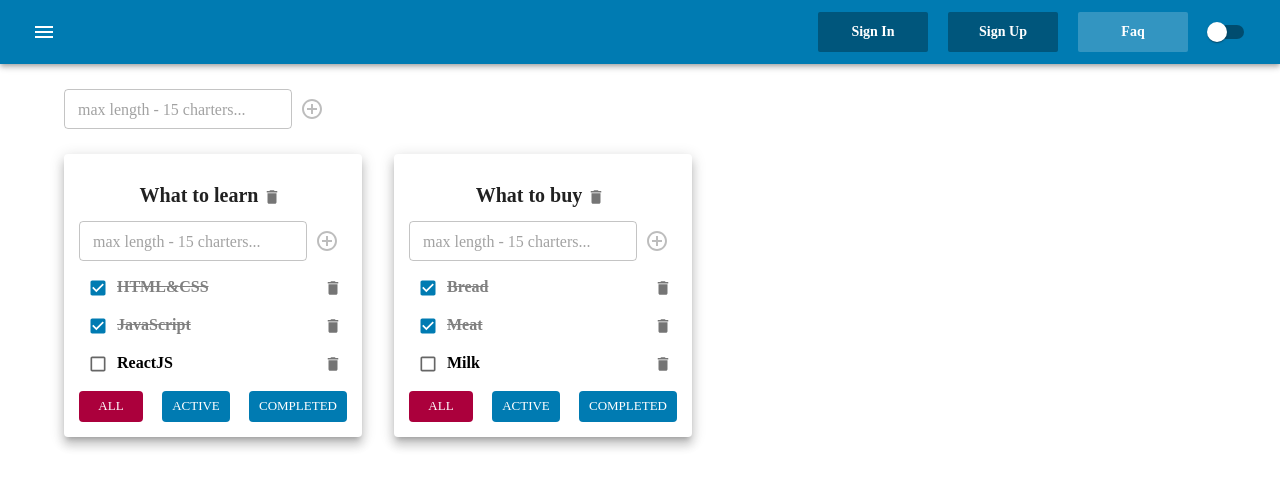
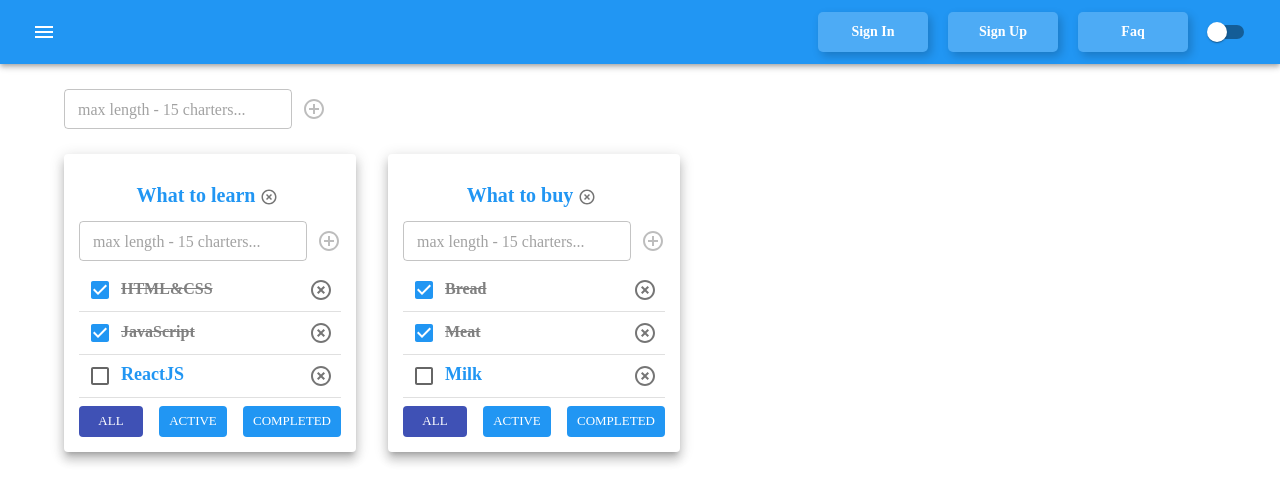
Before and after one commit to kdrenata/todolist, a React (Vite) app: page / in a window 1280 px wide. Shown: the top 502 px of the page. Built offline with nearby package versions, Linux system fonts and the light colour scheme.

Commit message:
todolist modified

```diff
--- a/src/App.tsx
+++ b/src/App.tsx
@@ -175,10 +175,10 @@ function App() {
     const theme = createTheme({
         palette: {
             primary: {
-                main: '#007bb2'
+                main: '#2196f3'
             },
             secondary: {
-                main: '#ab003c',
+                main: '#3f51b5',
             },
             mode: darkMode ? 'dark' : 'light',
         },
@@ -199,7 +199,7 @@ function App() {
                         <Box>
                             <NavButton>Sign in</NavButton>
                             <NavButton>Sign up</NavButton>
-                            <NavButton background={theme.palette.primary.light}>Faq</NavButton>
+                            <NavButton>Faq</NavButton>
                             <Switch onChange={() => setDarkMode(!darkMode)}/>
                         </Box>
                     </Toolbar>
--- a/src/TodolistItem.styles.ts
+++ b/src/TodolistItem.styles.ts
@@ -5,7 +5,8 @@ export const getListItemSx = (isDone: boolean): SxProps => ({
     justifyContent: 'space-between',
     fontWeight: 'bold',
     p: '0',
-    color: isDone ? 'grey' : 'black',
+    color: isDone ? 'gray' : '#2196f3',
+    fontSize: isDone ? '16px' : '18px',
     textDecorationLine: isDone ? 'line-through' : 'none'
 
 })
--- a/src/todolist/AddItemForm.tsx
+++ b/src/todolist/AddItemForm.tsx
@@ -1,7 +1,7 @@
 
-import {KeyboardEvent, useState} from "react";
+import {ChangeEvent, KeyboardEvent, useState} from "react";
 import {IconButton} from "@mui/material";
-import AddCircleOutlineIcon from '@mui/icons-material/AddCircleOutline';
+import AddCircleOutlineOutlinedIcon from '@mui/icons-material/AddCircleOutlineOutlined';
 import TextField from "@mui/material/TextField";
 
 type Props = {
@@ -28,6 +28,10 @@ export const AddItemForm = ({createItem, maxTitleLength}: Props) => {
             createItemHandler()
         }
     }
+    const changeItemTitleHandler = (e: ChangeEvent<HTMLInputElement>) => {
+        error && setError(false)
+        setItemTitle(e.currentTarget.value)
+    }
 
     return (
         <div>
@@ -36,20 +40,20 @@ export const AddItemForm = ({createItem, maxTitleLength}: Props) => {
                 size="small"
                 value={itemTitle}
                 placeholder={`max length - ${maxTitleLength} charters...`}
-                onChange={(e) => {
-                    error && setError(false)
-                    setItemTitle(e.currentTarget.value)
-                }}  //все что польз вводит, поручаем передавать в локальный state
+                onChange={changeItemTitleHandler}  //все что польз вводит, поручаем передавать в локальный state
                 onKeyDown={createTaskOnKeyDownHandler} //клавиша нажата, но не отпущена вверх
                 error={error}
-                helperText={error && 'Enter valid title'}
-                // className={error ? 'taskInputError' : ''}
-            />
+                helperText={error && 'Enter valid title'}/>
+                {/*// className={error ? 'taskInputError' : ''}*/}
+
             <IconButton
+                size='large'
+                sx={{p: '8px 0 0 10px'}}
                 disabled={!itemTitle || itemTitle.length > 15}
                 onClick={createItemHandler}
+
             >
-                <AddCircleOutlineIcon/>
+                <AddCircleOutlineOutlinedIcon/>
             </IconButton>
             {itemTitle && itemTitle.length <= maxTitleLength && <div>{`max title length is ${maxTitleLength} charters`}</div>}
             {itemTitle.length > maxTitleLength && <div style={{color: '#cd2828'}}>title is to long</div>}
--- a/src/todolist/EditableSpan.tsx
+++ b/src/todolist/EditableSpan.tsx
@@ -1,5 +1,6 @@
 import {useState} from "react";
 import TextField from "@mui/material/TextField";
+import Box from "@mui/material/Box";
 
 
 type EditableSpan = {
@@ -22,12 +23,16 @@ export const EditableSpan = ({title, changeTitle}: EditableSpan) => {
     return (
         isEditMode
             ? <TextField
-            variant="standard"
-            value={value}
-            autoFocus={isEditMode}
-            onChange={(e) => setValue(e.target.value)}
-            onBlur={offEditeMode}
+                variant="standard"
+                value={value}
+                autoFocus={isEditMode}
+                onChange={(e) => setValue(e.target.value)}
+                onBlur={offEditeMode}
             />
-            : <span onDoubleClick={onEditeMode}>{title}</span>
+            : <Box component='span'
+                // sx={{color: 'red'}}
+                onDoubleClick={onEditeMode}>
+                {title}
+            </Box>
     )
 }
--- a/src/todolist/NavButton.ts
+++ b/src/todolist/NavButton.ts
@@ -9,10 +9,20 @@ export const NavButton = styled(Button)<Props>(({background, theme}) => ({
     minWidth: '110px',
     fontWeight: 'bold',
     // boxShadow: '0 0 0 2px #054B62, 4px 4px 0 0 #054B62',
-    borderRadius: '2px',
+    boxShadow: "3px 4px 10px rgba(0, 0, 0, 0.2)",
+    borderRadius: '5px',
+    "&:hover": {
+        backgroundColor: '#3f51b5',
+        boxShadow: "5px 6px 14px rgba(0, 0, 0, 0.25)",
+        transform: "translateY(-2px)",
+    },
+    "&:active": {
+        boxShadow: "2px 3px 8px rgba(0, 0, 0, 0.2)",
+        transform: "translateY(1px)",
+    },
     textTransform: 'capitalize',
     margin: '0 10px',
     padding: '8px 24px',
     color: '#ffffff',
-    background: background || theme.palette.primary.dark,
+    background: background || theme.palette.primary.light,
 }))
--- a/src/todolist/Todolist.tsx
+++ b/src/todolist/Todolist.tsx
@@ -8,7 +8,7 @@ import Button from "@mui/material/Button"
 import IconButton from "@mui/material/IconButton"
 import List from "@mui/material/List"
 import ListItem from "@mui/material/ListItem";
-import DeleteIcon from '@mui/icons-material/Delete';
+import HighlightOffOutlinedIcon from '@mui/icons-material/HighlightOffOutlined';
 import Checkbox from '@mui/material/Checkbox';
 import Box from "@mui/material/Box";
 import Typography from '@mui/material/Typography';
@@ -64,11 +64,12 @@ export const Todolist = ({
                 return (
                     <ListItem
                         disablePadding
+                        divider
                         sx={getListItemSx(task.isDone)}
                         key={task.id}>
                         <Box>
                             <Checkbox
-                                size="small"
+                                size="medium"
                                 checked={task.isDone}
                                 onChange={(e) => changeTaskStatus(task.id, e.currentTarget.checked, todolistId)}/>
 
@@ -76,9 +77,9 @@ export const Todolist = ({
                         </Box>
                         <IconButton
                             // color='primary'
-                            size='small'
+                            size='medium'
                             onClick={deleteTaskHandler}>
-                            <DeleteIcon
+                            <HighlightOffOutlinedIcon
                                 fontSize='inherit'/>
                         </IconButton>
 
@@ -113,11 +114,11 @@ return (
         <Typography
             variant='h6'
             textAlign='center'
-            sx={{p:'10px', fontWeight: 700}}>
+            sx={{p:'10px', fontWeight: 700, color: 'primary.main'}}>
             <EditableSpan title={title} changeTitle={changeTodolistTitleCallback}/>
             <IconButton
                 size='small'>
-                <DeleteIcon
+                <HighlightOffOutlinedIcon
                     fontSize='inherit'
                     onClick={deleteTodolistHandler}/>
             </IconButton>
```
